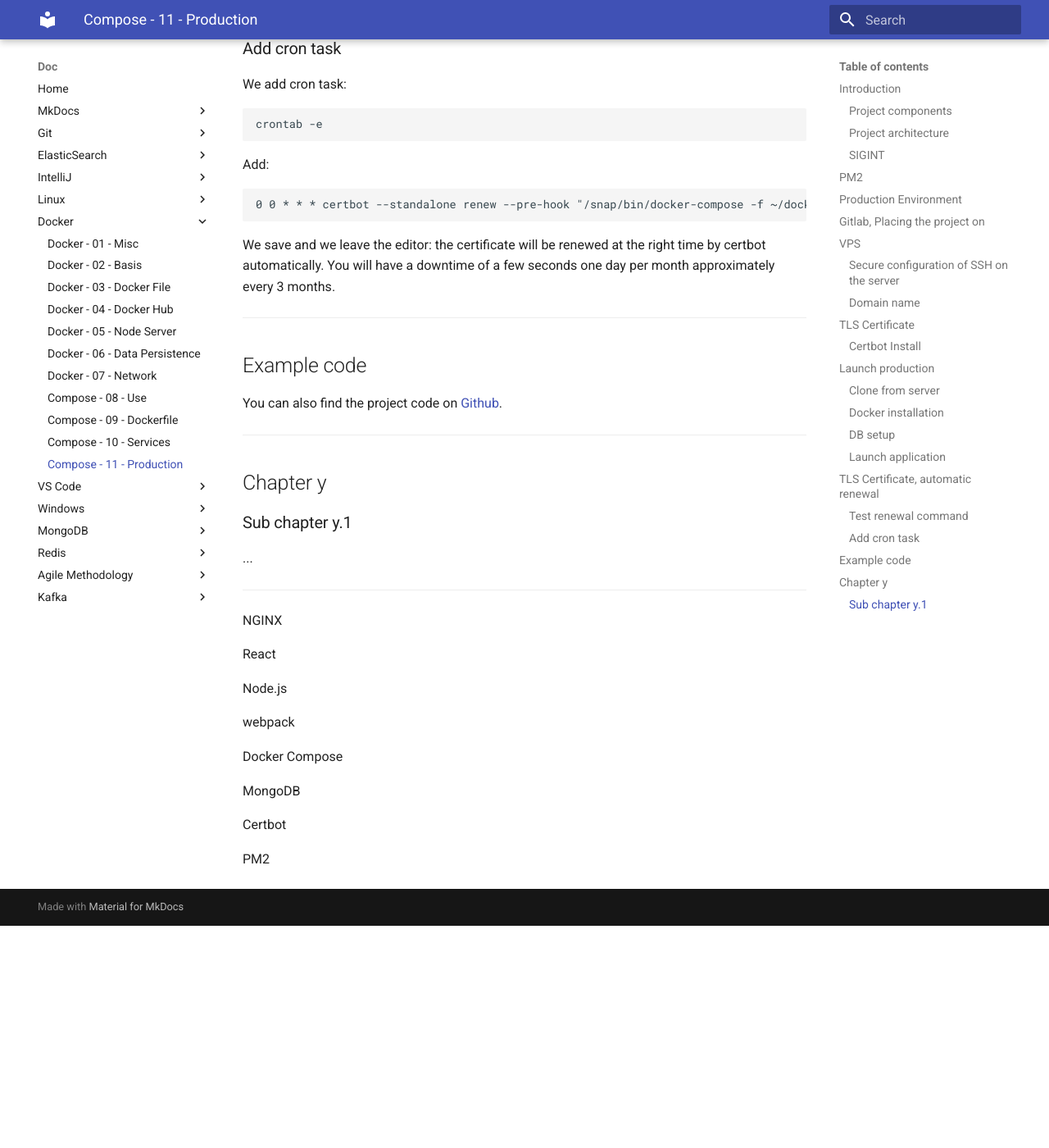
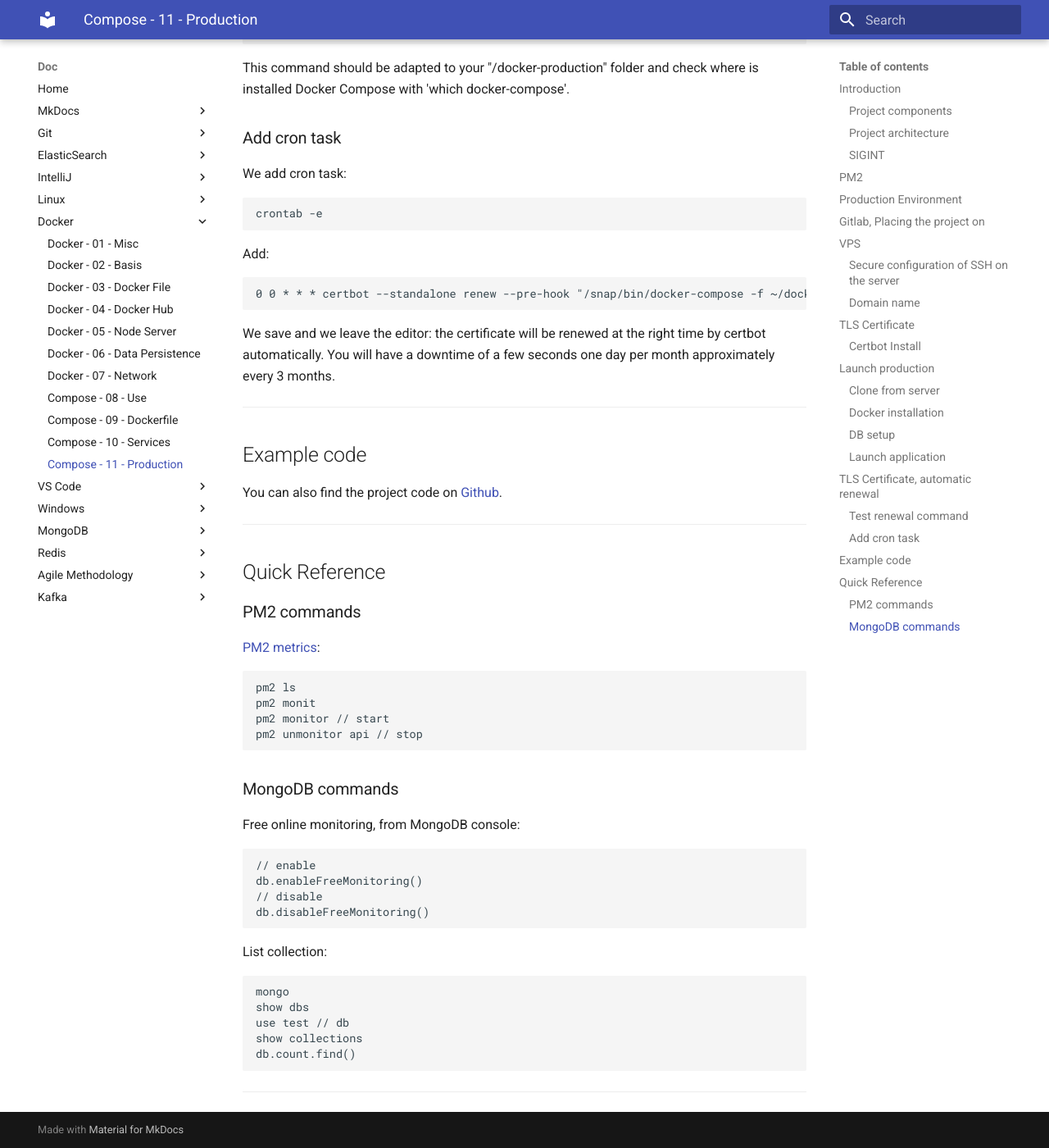
Before and after one commit to oldu73/doc, an MkDocs documentation site: the page built from docs/docker/11-compose-production.md, in a window 1280 px wide and 1400 px high, scrolled down 19919 px. Shown: the whole window at 82% size. Built offline with MkDocs 1.6.1 and Material for MkDocs 9.7.7, drawn with Linux system fonts in a browser that asks for light colours; before the commit the page ends 21048 px from its top, so only the background shows below that; some of the changed text lies outside the part shown.

Commit message:
docker compose - production - quick reference

````diff
--- a/docs/docker/11-compose-production.md
+++ b/docs/docker/11-compose-production.md
@@ -1043,26 +1047,38 @@ You can also find the project code on [Github](https://github.com/dymafr/docker-
 
 ***
 
-## Chapter y
+## Quick Reference
 
-### Sub chapter y.1
+### PM2 commands
 
-...
+[PM2 metrics](https://id.keymetrics.io/api/oauth/login):
+
+```console
+pm2 ls
+pm2 monit
+pm2 monitor // start
+pm2 unmonitor api // stop
+```
+
+### MongoDB commands
+
+Free online monitoring, from MongoDB console:
+
+```console
+// enable
+db.enableFreeMonitoring()
+// disable
+db.disableFreeMonitoring()
+```
+
+List collection:
+
+```console
+mongo
+show dbs
+use test // db
+show collections
+db.count.find()
+```
 
 ***
-
-NGINX
-
-React
-
-Node.js
-
-webpack
-
-Docker Compose
-
-MongoDB
-
-Certbot
-
-PM2
````
Also changed, not shown: other parts of docs/docker/11-compose-production.md (+4 -0 lines).
